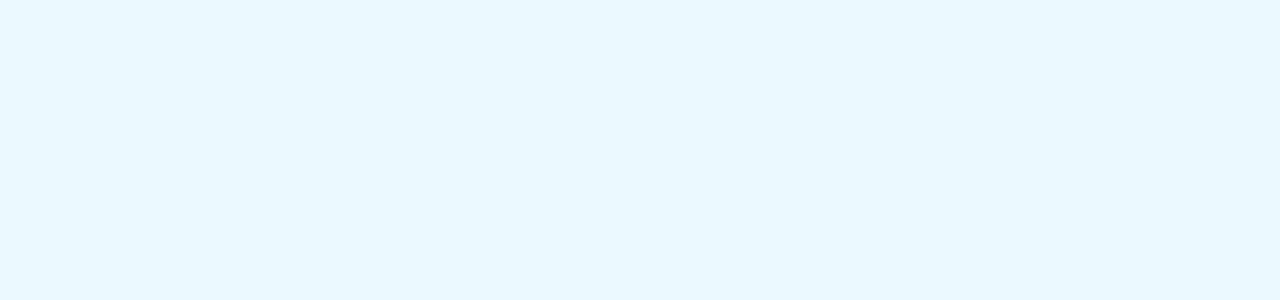
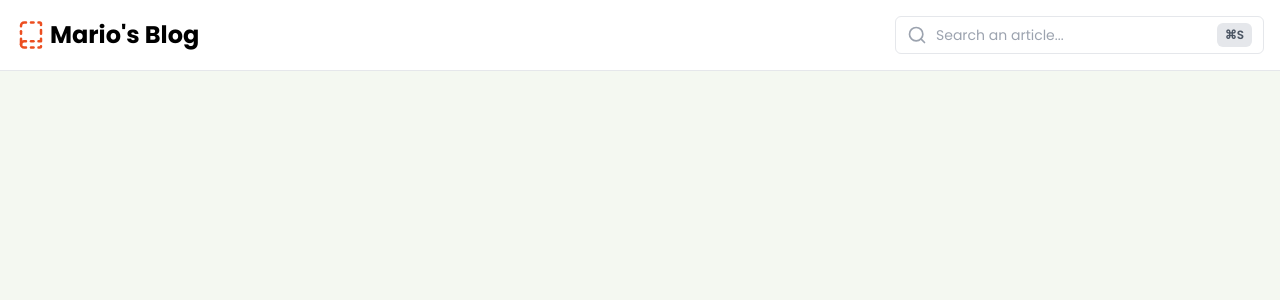
Before and after one commit to MarioCarcota/cms_blog, a Next.js app: page / in a window 1280 px wide. Shown: the top 300 px of the page. Built offline with nearby package versions, Linux system fonts and the light colour scheme.

Commit message:
Created the navbar with search component (not working) + updated the white in the bg

```diff
--- a/app/layout.js
+++ b/app/layout.js
@@ -1,9 +1,13 @@
+import MainNavBar from "@/components/navbars/mainNavBar";
 import "/styles/global.css";
 
 export default function RootLayout({ children }) {
   return (
     <html lang="en">
-      <body>{children}</body>
+      <body>
+        <MainNavBar />
+        {children}
+      </body>
     </html>
   );
 }
--- a/app/page.js
+++ b/app/page.js
@@ -1,5 +1,3 @@
-import Image from "next/image";
-
 export const metadata = {
   title: "Headless CMS Blog with NextJS",
   description: "This is a blog created with nextjs and Strapi headless content",
--- /dev/null
+++ b/components/navbars/mainNavBar.js
@@ -0,0 +1,101 @@
+"use client";
+import { motion } from "framer-motion";
+import {
+  ArrowRight,
+  BookDashed,
+  MenuIcon,
+  SearchIcon,
+  Star,
+  XIcon,
+} from "lucide-react";
+import { useEffect, useRef, useState } from "react";
+
+const MainNavBar = () => {
+  return (
+    <nav className="bg-white z-50 p-4 border-b-[1px] border-gray-200 flex items-center justify-between relative">
+      <NavLeft />
+      <NavRight />
+    </nav>
+  );
+};
+
+const Logo = () => {
+  return (
+    <div className="flex justify-center items-center gap-1">
+      <BookDashed stroke="#EC4E20" size={30} />
+      <h1 className="md:block hidden text-2xl text-darkBlue font-bold">
+        Mario&apos;s Blog
+      </h1>
+    </div>
+  );
+};
+
+const NavLeft = () => {
+  return (
+    <div className="flex items-center gap-6">
+      <Logo />
+    </div>
+  );
+};
+
+const NavRight = () => {
+  return (
+    <div>
+      <SearchInput />
+    </div>
+  );
+};
+
+export default MainNavBar;
+
+const SearchInput = () => {
+  const [searchTerm, setSearchTerm] = useState("");
+  const inputRef = useRef(null);
+
+  useEffect(() => {
+    const handleKeyDown = (e) => {
+      if (e.metaKey && e.key === "s") {
+        e.preventDefault();
+        inputRef.current.focus();
+      }
+    };
+
+    document.addEventListener("keydown", handleKeyDown);
+
+    return () => {
+      document.removeEventListener("keydown", handleKeyDown);
+    };
+  }, []);
+
+  const clearInput = () => {
+    setSearchTerm("");
+    inputRef.current.focus();
+  };
+
+  return (
+    <div className="relative w-fit mx-auto">
+      <input
+        ref={inputRef}
+        type="text"
+        placeholder="Search an article..."
+        className="w-30 py-2 text-sm pl-10 pr-14 text-tblack bg-white border rounded-md focus:outline-none focus:ring-2 focus:ring-red"
+        value={searchTerm}
+        onChange={(e) => setSearchTerm(e.target.value)}
+      />
+      <div className="absolute text-gray-400 inset-y-0 left-0 flex items-center pl-3">
+        {searchTerm ? (
+          <button onClick={clearInput} className="focus:outline-none">
+            <XIcon size={20} />
+          </button>
+        ) : (
+          <SearchIcon size={20} />
+        )}
+      </div>
+      <div className="absolute inset-y-0 right-0 md:flex hidden items-center pr-3">
+        <span className="px-2 py-1 text-xs font-semibold text-gray-600 bg-gray-200 rounded-md">
+          ⌘S
+        </span>
+      </div>
+    </div>
+  );
+};
--- a/styles/global.css
+++ b/styles/global.css
@@ -8,7 +8,7 @@ html,
 body {
   font-family: "Poppins", sans-serif !important;
   scroll-behavior: smooth;
-  background-color: #ebf9ff;
+  background-color: #f4f8f1;
 
   transition-property: opacity, transform, filter, background;
   transition-timing-function: ease-in-out;
--- a/tailwind.config.js
+++ b/tailwind.config.js
@@ -10,7 +10,7 @@ module.exports = {
       colors: {
         accent: "#FEC0AA",
         red: "#EC4E20",
-        bwhite: "#EBF9FF",
+        bwhite: "#F4F8F1",
         tblack: "#000100",
       },
     },
```
Also changed, not shown: package.json (+7 -5 lines), 2 other files (tests, documents, lock files or other folders).
